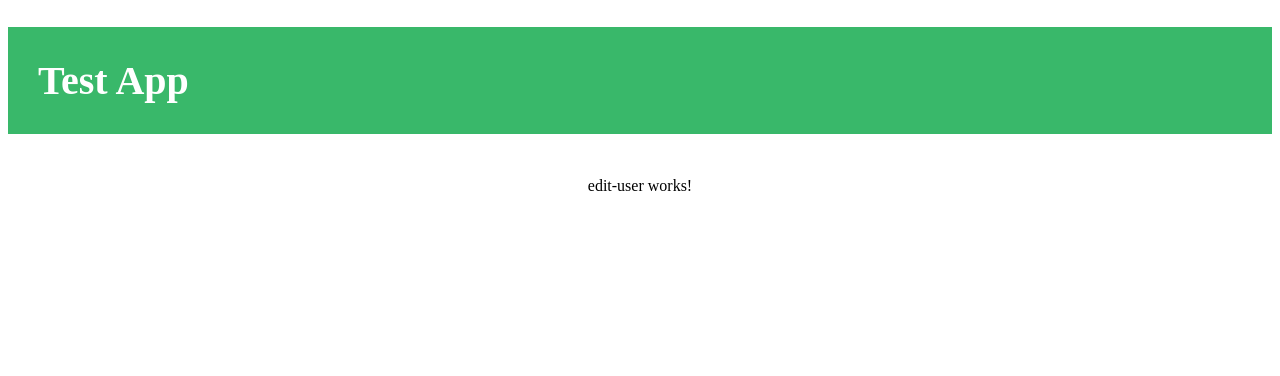
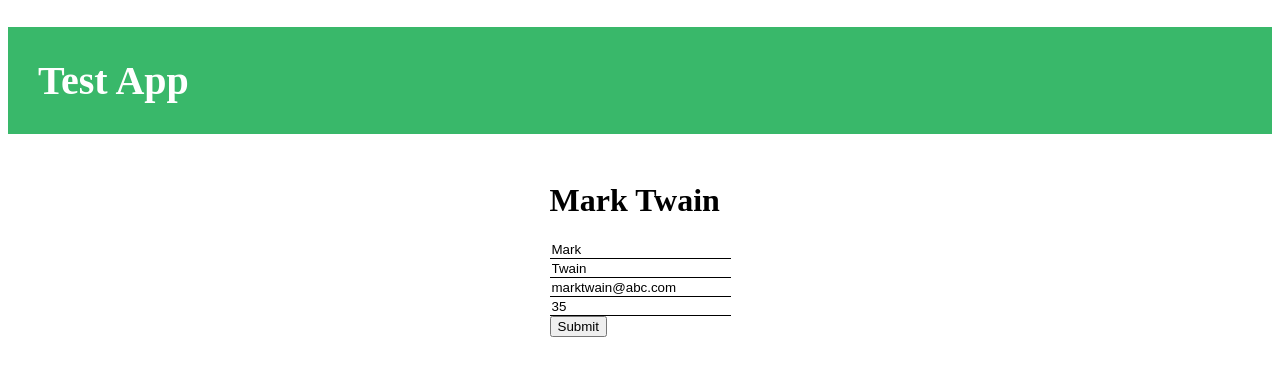
Before and after one commit to STEPHINRACHEL/AngularApp, an Angular app: page / in a window 1280 px wide. Both pictures are taken after a click on the element "Mark". Shown: the top 376 px of the page. Built offline with nearby package versions, Linux system fonts and the light colour scheme.

Commit message:
feat:edit user

```diff
--- a/src/app/app.module.ts
+++ b/src/app/app.module.ts
@@ -7,6 +7,7 @@ import { AppComponent } from './app.component';
 import { UsersListComponent } from './users-list/users-list.component';
 import { TopBarComponent } from './top-bar/top-bar.component';
 import { EditUserComponent } from './edit-user/edit-user.component';
+import { DataService } from './data.service';
 
 @NgModule({
   declarations: [
@@ -20,7 +21,7 @@ import { EditUserComponent } from './edit-user/edit-user.component';
     AppRoutingModule,
     FormsModule
   ],
-  providers: [],
+  providers: [DataService],
   bootstrap: [AppComponent]
 })
 export class AppModule { }
--- /dev/null
+++ b/src/app/data.service.ts
@@ -0,0 +1,15 @@
+import { Injectable } from '@angular/core';
+
+@Injectable({
+  providedIn: 'root'
+})
+export class DataService {
+  private USER: any;
+  setuserData(user: any) {
+    this.USER = user;
+  }
+  getuserData(): any {
+    return this.USER;
+  }
+  constructor() { }
+}
--- a/src/app/edit-user/edit-user.component.html
+++ b/src/app/edit-user/edit-user.component.html
@@ -1 +1,19 @@
-<p>edit-user works!</p>
+<h1>{{USER.FirstName}} {{USER.LastName}}</h1>
+
+<form #userForm="ngForm" (ngSubmit)="onSubmit(userForm.value)">
+    <div class="form-group">
+        <input type="text" [(ngModel)]='USER.FirstName' name="first" />
+    </div>
+    <div class="form-group">
+        <input type="text" [(ngModel)]='USER.LastName' name="last" />
+    </div>
+    <div class="form-group">
+        <input type="email" [(ngModel)]='USER.email' name="email" />
+    </div>
+    <div class="form-group">
+        <input type="text" [(ngModel)]='USER.age' name="age" />
+    </div>
+    <div class="form-group">
+        <button type="submit" value="submit" class="btn btn-primary">Submit</button>
+    </div>
+</form>
--- a/src/app/edit-user/edit-user.component.scss
+++ b/src/app/edit-user/edit-user.component.scss
@@ -0,0 +1,4 @@
+.form-group input {
+    border: none;
+    border-bottom: 1px solid #000;
+}
--- a/src/app/edit-user/edit-user.component.ts
+++ b/src/app/edit-user/edit-user.component.ts
@@ -1,4 +1,6 @@
 import { Component, OnInit } from '@angular/core';
+import { DataService } from '../data.service';
+import { Router } from '@angular/router';
 
 @Component({
   selector: 'app-edit-user',
@@ -6,10 +8,16 @@ import { Component, OnInit } from '@angular/core';
   styleUrls: ['./edit-user.component.scss']
 })
 export class EditUserComponent implements OnInit {
+  private USER: any = this.dataService.getuserData();
+  onSubmit(formData) {
+    this.dataService.setuserData(formData);
+    this.router.navigateByUrl('');
+  }
+  constructor(private router: Router, private dataService: DataService) {
+    console.log(this.USER.FirstName);
+   }
 
-  constructor() { }
-
-  ngOnInit() {
-  }
+ngOnInit() {
+}
 
 }
--- a/src/app/users-list/users-list.component.ts
+++ b/src/app/users-list/users-list.component.ts
@@ -1,7 +1,7 @@
 import { Component, OnInit } from '@angular/core';
 import { users } from '../users';
 import { Router } from '@angular/router';
-
+import { DataService } from '../data.service';
 
 @Component({
   selector: 'app-users-list',
@@ -15,9 +15,10 @@ export class UsersListComponent implements OnInit {
   editUser(user: any): void {
     this.selectedUser = user;
     console.log(this.selectedUser);
+    this.dataService.setuserData(this.selectedUser);
     this.router.navigateByUrl('edit');
   }
-  constructor(private router: Router) {
+  constructor(private router: Router, private dataService: DataService ) {
 
   }
 
```
Also changed, not shown: package.json (+13 -1 lines), 1 other file (tests, documents, lock files or other folders).
